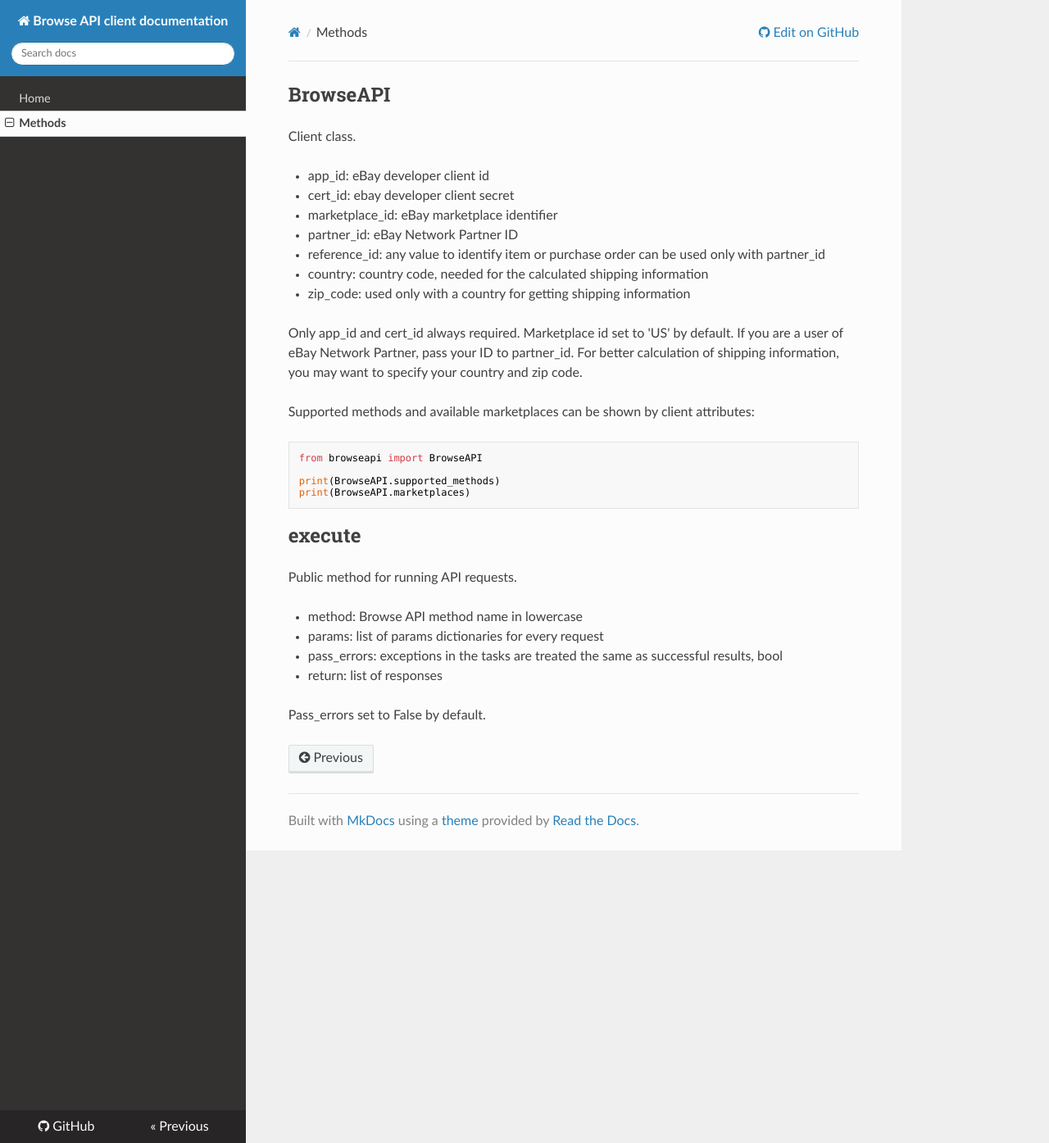
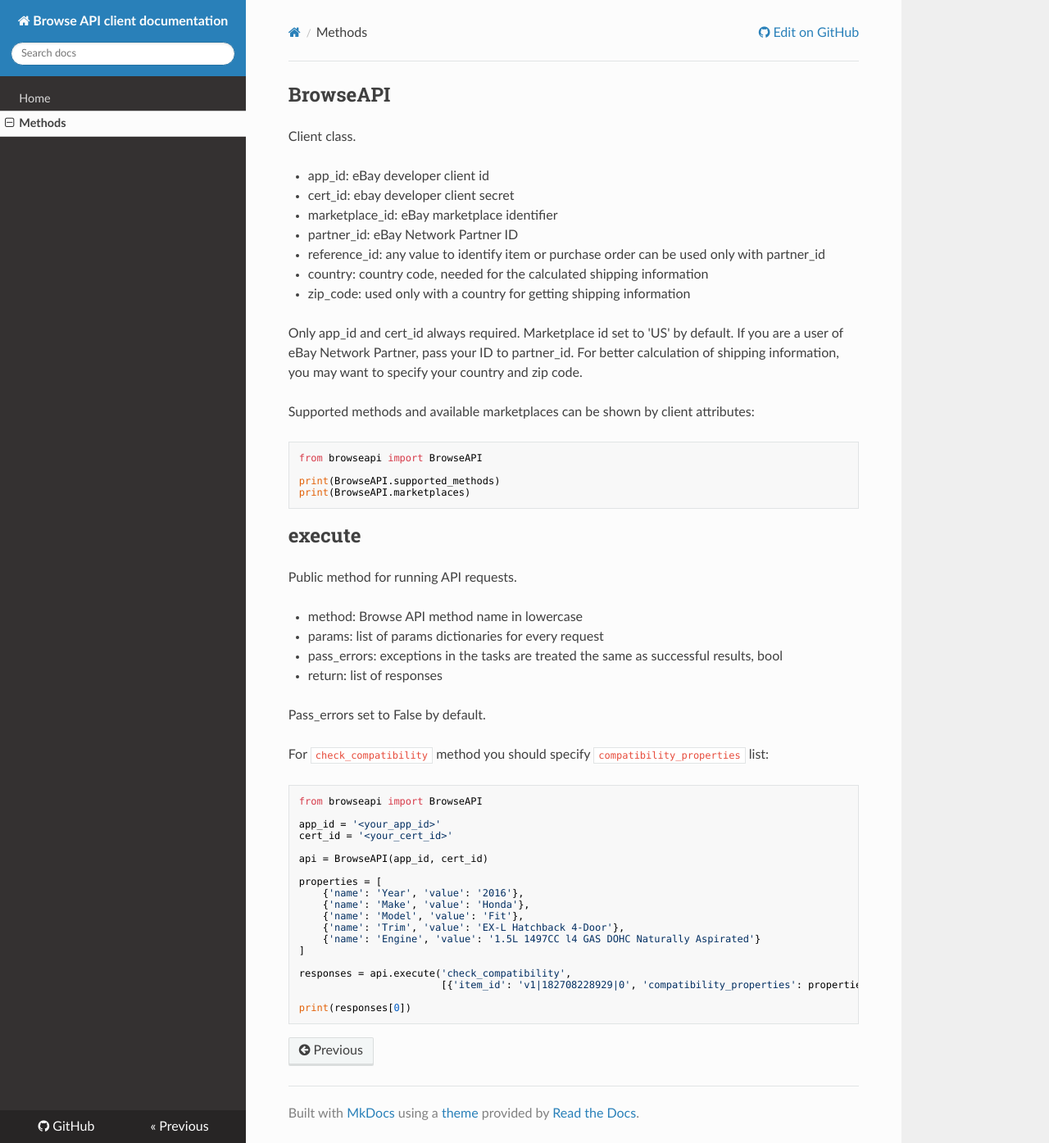
Before and after one commit to AverHLV/browseapi, an MkDocs documentation site: the page built from docs/methods.md, in a window 1280 px wide and 1395 px high. Shown: the whole window at 82% size. Built offline with MkDocs 1.6.1, drawn with Linux system fonts in a browser that asks for light colours; nearby versions of some CDN libraries.

Commit message:
New methods info

````diff
--- a/docs/methods.md
+++ b/docs/methods.md
@@ -31,3 +31,27 @@ Public method for running API requests.
 * return: list of responses
 
 Pass_errors set to False by default.
+
+For `check_compatibility` method you should specify `compatibility_properties` list:
+
+```python
+from browseapi import BrowseAPI
+
+app_id = '<your_app_id>'
+cert_id = '<your_cert_id>'
+
+api = BrowseAPI(app_id, cert_id)
+
+properties = [
+    {'name': 'Year', 'value': '2016'},
+    {'name': 'Make', 'value': 'Honda'},
+    {'name': 'Model', 'value': 'Fit'},
+    {'name': 'Trim', 'value': 'EX-L Hatchback 4-Door'},
+    {'name': 'Engine', 'value': '1.5L 1497CC l4 GAS DOHC Naturally Aspirated'}
+]
+
+responses = api.execute('check_compatibility',
+                        [{'item_id': 'v1|182708228929|0', 'compatibility_properties': properties}])
+
+print(responses[0])
+```
````
Also changed, not shown: docs/index.md (+10 -0 lines), README.rst.
